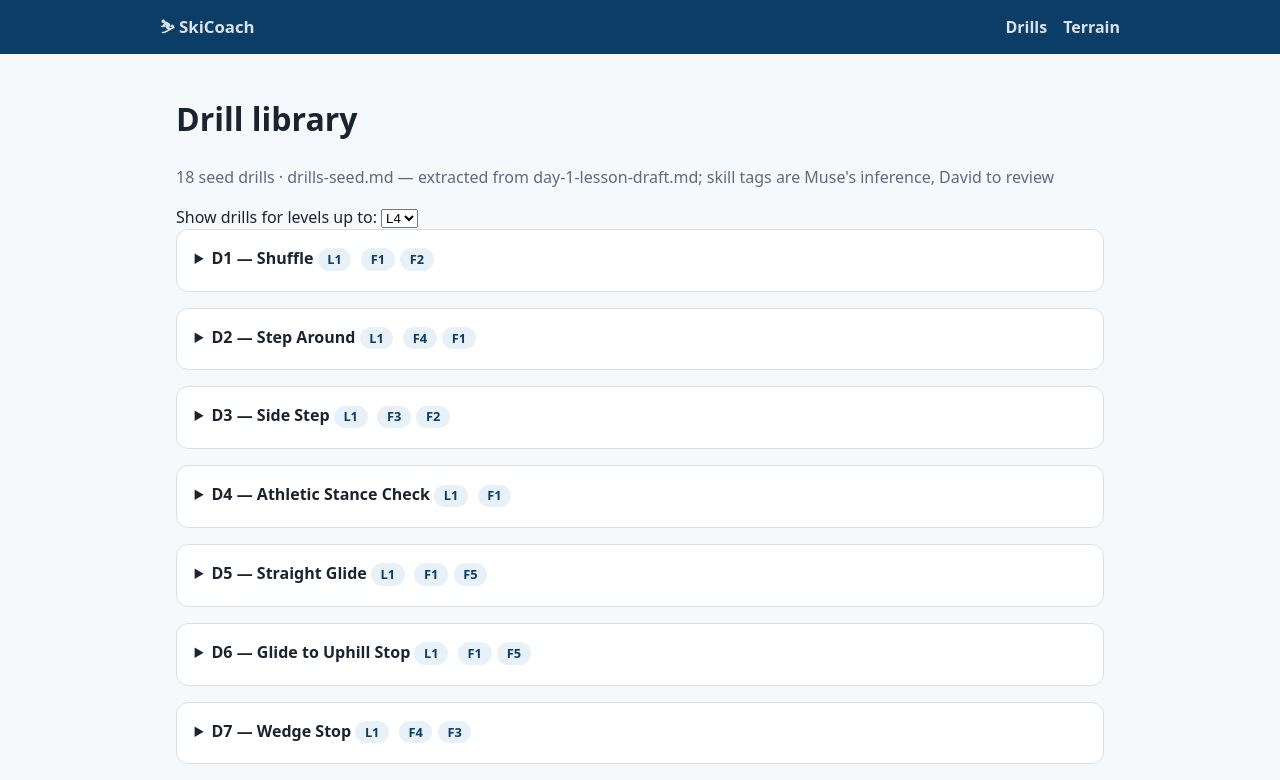
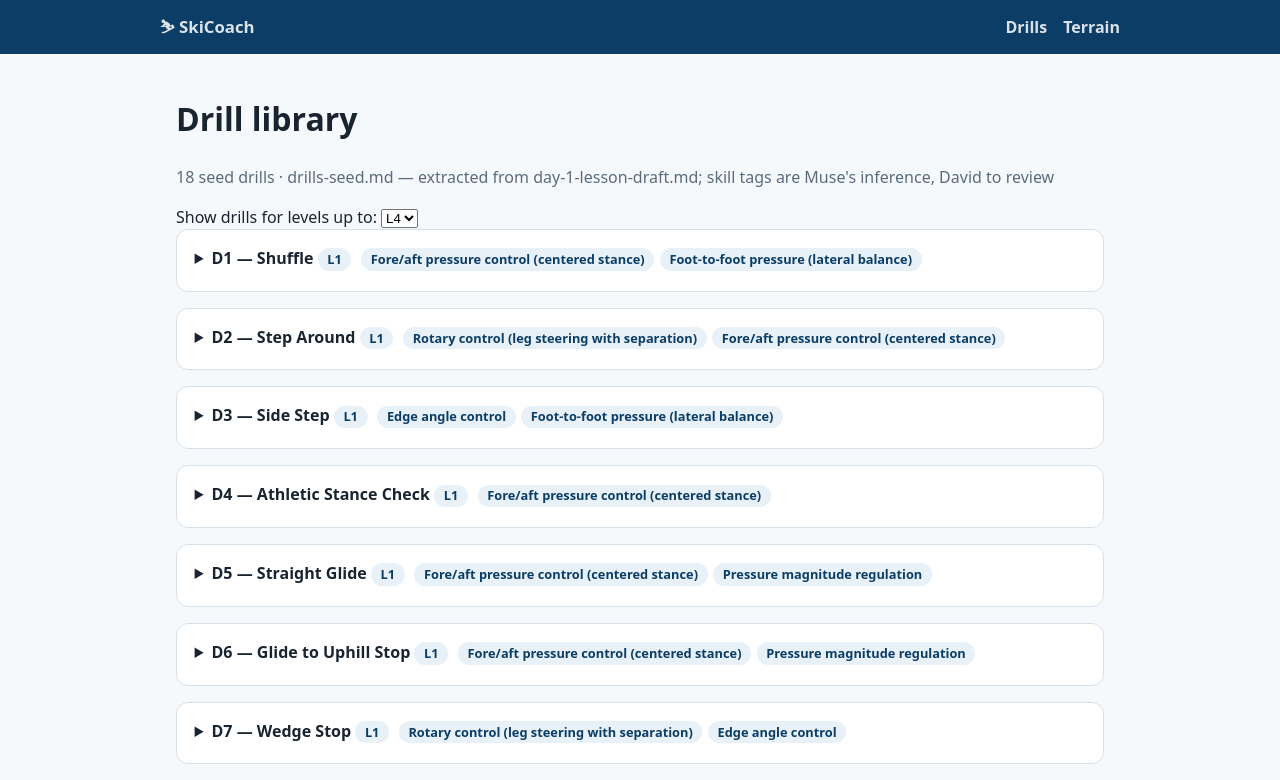
Before and after one commit to dfaourgatech/SkiSchoolApp, a SvelteKit app: page /drills in a window 1280 px wide. Shown: the top 780 px of the page. Built offline with nearby package versions, Linux system fonts and the light colour scheme.

Commit message:
Show fundamental names instead of F1-F5 codes

```diff
--- a/src/routes/drills/+page.svelte
+++ b/src/routes/drills/+page.svelte
@@ -1,8 +1,11 @@
 <script>
-	import { drills } from '$lib/data';
+	import { drills, skills } from '$lib/data';
 
 	let maxLevel = $state(4);
 	const filtered = $derived(drills.drills.filter((d) => d.levelMin <= maxLevel));
+	const fundamentalNames = $derived(
+		new Map(skills.skills.flatMap((s) => s.fundamentals).map((f) => [f.id, f.name]))
+	);
 </script>
 
 <h1>Drill library</h1>
@@ -24,7 +27,7 @@
 			{drill.id} — {drill.name}
 			<span class="tag">L{drill.levelLabel}</span>
 			{#each drill.trains as t}
-				<span class="tag">{t}</span>
+				<span class="tag">{fundamentalNames.get(t) ?? t}</span>
 			{/each}
 		</summary>
 		<p><strong>Purpose:</strong> {drill.purpose}</p>
```
